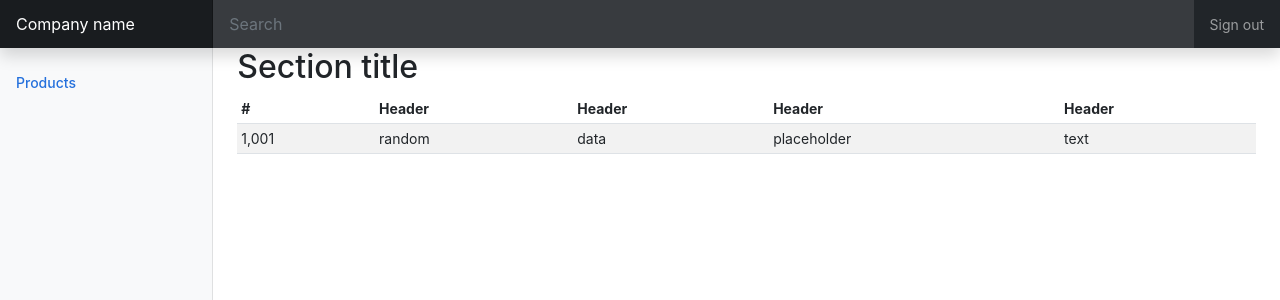
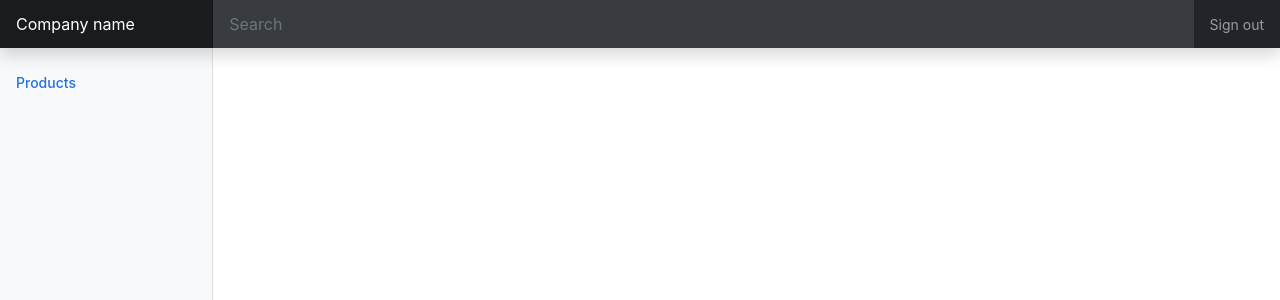
Before and after one commit to vikas-bishnoi/DjMicro, a React (Create React App) app in the folder react-crud/: page / in a window 1280 px wide. Shown: the top 300 px of the page. Built offline with nearby package versions, Linux system fonts and the light colour scheme.

Commit message:
Add routing for application

```diff
--- a/react-crud/package.json
+++ b/react-crud/package.json
@@ -10,8 +10,10 @@
     "@types/node": "^16.18.11",
     "@types/react": "^18.0.27",
     "@types/react-dom": "^18.0.10",
+    "@types/react-router-dom": "^5.3.3",
     "react": "^18.2.0",
     "react-dom": "^18.2.0",
+    "react-router-dom": "^6.7.0",
     "react-scripts": "5.0.1",
     "typescript": "^4.9.4",
     "web-vitals": "^2.1.4"
--- a/react-crud/src/App.tsx
+++ b/react-crud/src/App.tsx
@@ -1,5 +1,7 @@
 import React from "react";
 import "./App.css";
+
+import { BrowserRouter as Router, Routes, Route } from "react-router-dom";
 
 import Menu from "./components/Menu";
 import Navbar from "./components/Navbar";
@@ -14,7 +16,11 @@ function App() {
           <Menu />
 
           <main className="col-md-9 ms-sm-auto col-lg-10 px-md-4">
-            <Products />
+            <Router>
+              <Routes>
+                <Route path="admin/products" element={<Products />} />
+              </Routes>
+            </Router>
           </main>
         </div>
       </div>
```
Also changed, not shown: 1 other file (tests, documents, lock files or other folders).
